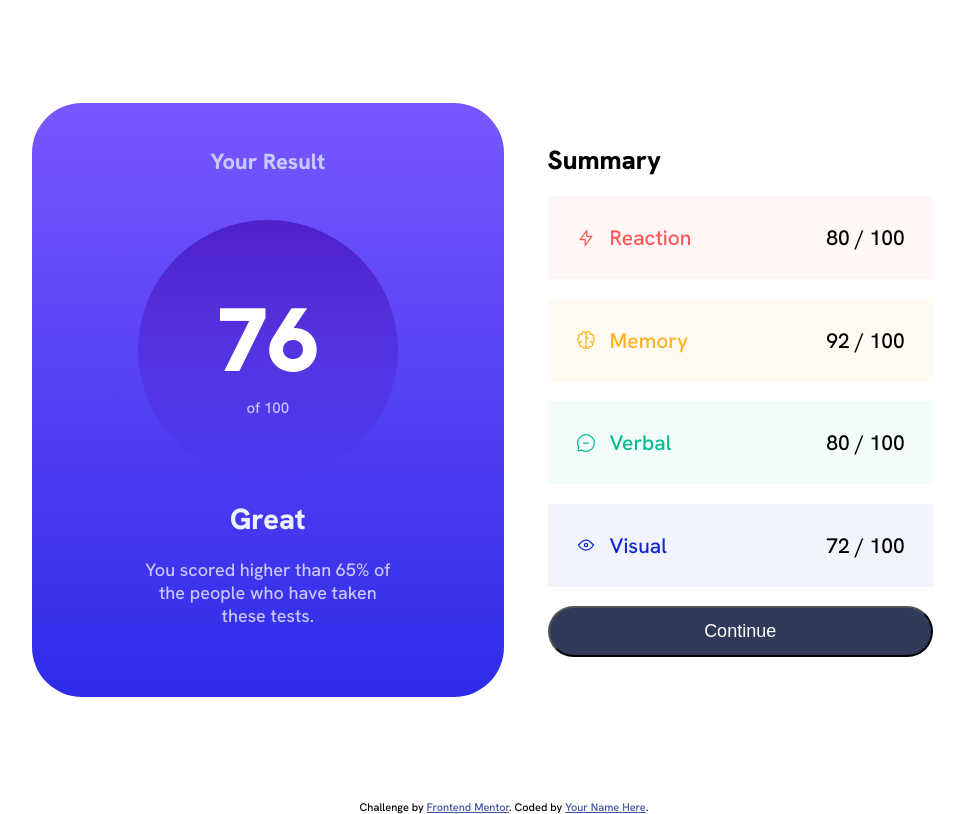
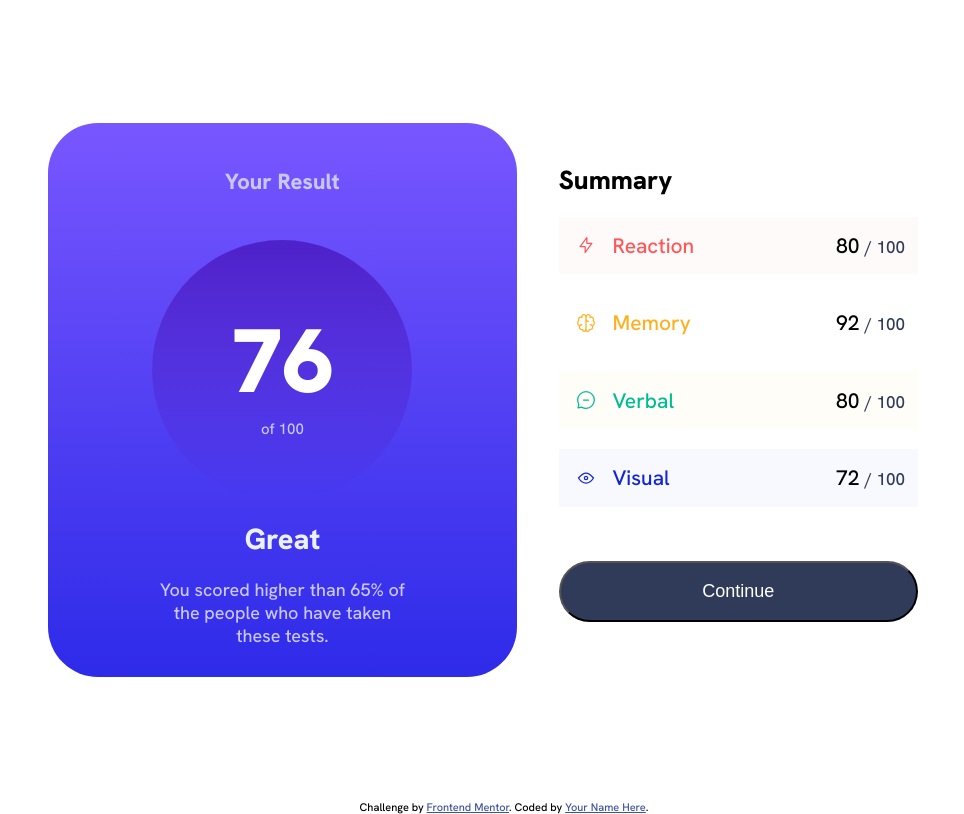
Before and after one commit to leecockcroft/frontend-mentor-challenge-8, a plain HTML site: page index.html in a window 1280 px wide. Shown: the whole page, without its empty margins (136-1100 px from the left). Drawn offline with Linux system fonts and the light colour scheme.

Commit message:
responsive

```diff
--- a/index.html
+++ b/index.html
@@ -48,13 +48,13 @@
 <div class="row reaction">
 <img src="./assets/images/icon-reaction.svg" alt="">
   <span>Reaction</span>
-  <span class="last-item">   80 / 100</span>
+  <span class="last-item">   80 <span class="lighter">/  100</span></span>
 </div>
 
 <div class="row memory">
 <img src="./assets/images/icon-memory.svg" alt="">
   <span>  Memory</span>
-  <span class="last-item">  92 / 100</span>
+  <span class="last-item">  92 <span class="lighter"> / 100</span></span>
 </div>
 
 
@@ -63,14 +63,14 @@
 <img src="./assets/images/icon-verbal.svg" alt="">
   <span>
     Verbal</span>
-  <span class="last-item">   80 / 100</span>
+  <span class="last-item">   80 <span class="lighter">/  100</span>
 </div>
 
 
 <div class="row visual">
 <img src="./assets/images/icon-visual.svg" alt="">
   <span>  Visual</span>
-  <span class="last-item">    72 / 100</span>
+  <span class="last-item">    72 <span class="lighter">/ 100</span>
 </div>
 
 <button type="button" name="button">  Continue</button>
--- a/style.css
+++ b/style.css
@@ -105,9 +105,12 @@ header h3{
 
 .row {
   display: flex;
-      background: hsl(241, 100%, 89%);
+
       padding: 2em;
-      background: var(--Paleblue);
+
+
+
+
 align-items:center;
     font-size: 1.4rem;
     margin: 1.4em 0;
@@ -120,29 +123,29 @@ align-items:center;
 }
 
 .row span:nth-child(1){
-  padding-left: 1.2em;
+
 font-size: 1.7rem;
 
 }
 
 .reaction{
   color:var(--Lightred);
-  background:hsl(0, 100%, 67%, 0.05);
+  background: hsl(0, 100%, 67%,2.8%);
 }
 
 .memory{
   color:var(--Orangeyellow);
-  background-color: hsla(39, 100%, 56%, 0.05);
+  background-color: hsla(39, 100%, 56%, 2.8%));
 }
 
 .verbal{
   color:var(--Greenteal);
-  background-color: hsl(166, 100%, 37%, 0.05)
+  background-color: hsl(39, 100%, 56%,2.8%);
 }
 
 .visual {
   color:var(--Cobaltblue);
-  background-color: hsl(234, 85%, 45%, 0.05);
+  background-color:hsl(234, 85%, 45%,2.8%);
 }
 
 
@@ -156,8 +159,8 @@ font-size: 1.7rem;
     border:none;
 }
 
-button{
-
+.lighter{
+color: var(--Darkgrayblue);
 }
 
 
@@ -194,15 +197,28 @@ height: 100%;
 
 header{
   border-radius:5rem;
-  width:50%;
+  width:51.3888%;
 
 
 }
 
+
+.main-container button {
+  font-size: 1.8rem;
+  padding: 1em;
+  margin-top: 3em;
+
+
+
+
+}
 main {
   flex:1;
 }
 
+.last-item {
+      margin-right: 0.6em;
+}
 
 .circle{
   width:26em;
@@ -217,7 +233,7 @@ main {
   font-size: 9em;
   font-weight: 900;
 }
-}
+
 
 .header-container p {
   font-size:1.8rem;
@@ -244,13 +260,25 @@ header h3 {
   font-size:2.6rem;
 }
 
+.row {
+
+
+align-items: center;
+font-size: 1.4rem;
+
+
+
+PADDING: 1.1em 0 1.1em 0;
+}
+
 .row span {
   font-size:1.5em;
   font-weight:500;
 }
 
 .row img {
-  margin-right:1em;
+  margin-right: 1.2em;
+  margin-left: 1.2em;
 }
 
 }
```
